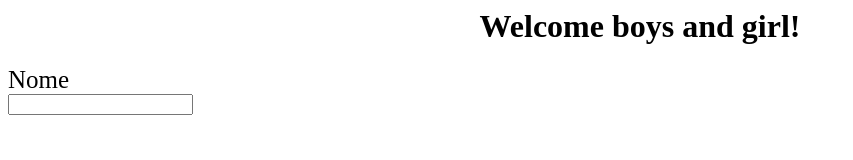
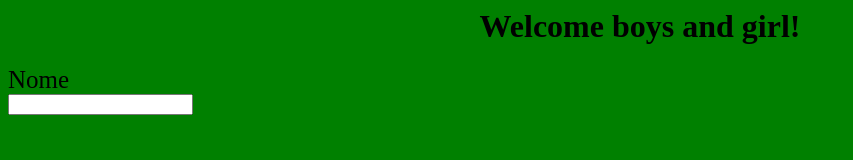
Before and after one commit to Camillyfab/formulario, a plain HTML site: page index.html in a window 1280 px wide. Shown: the whole page, without its empty margins (0-853 px from the left). Drawn offline with Linux system fonts and the light colour scheme.

Commit message:
Update style.css

```diff
--- a/style.css
+++ b/style.css
@@ -1,5 +1,5 @@
 body{
-  baclground: green;
+  background: green;
 }
 
 form label {
```
